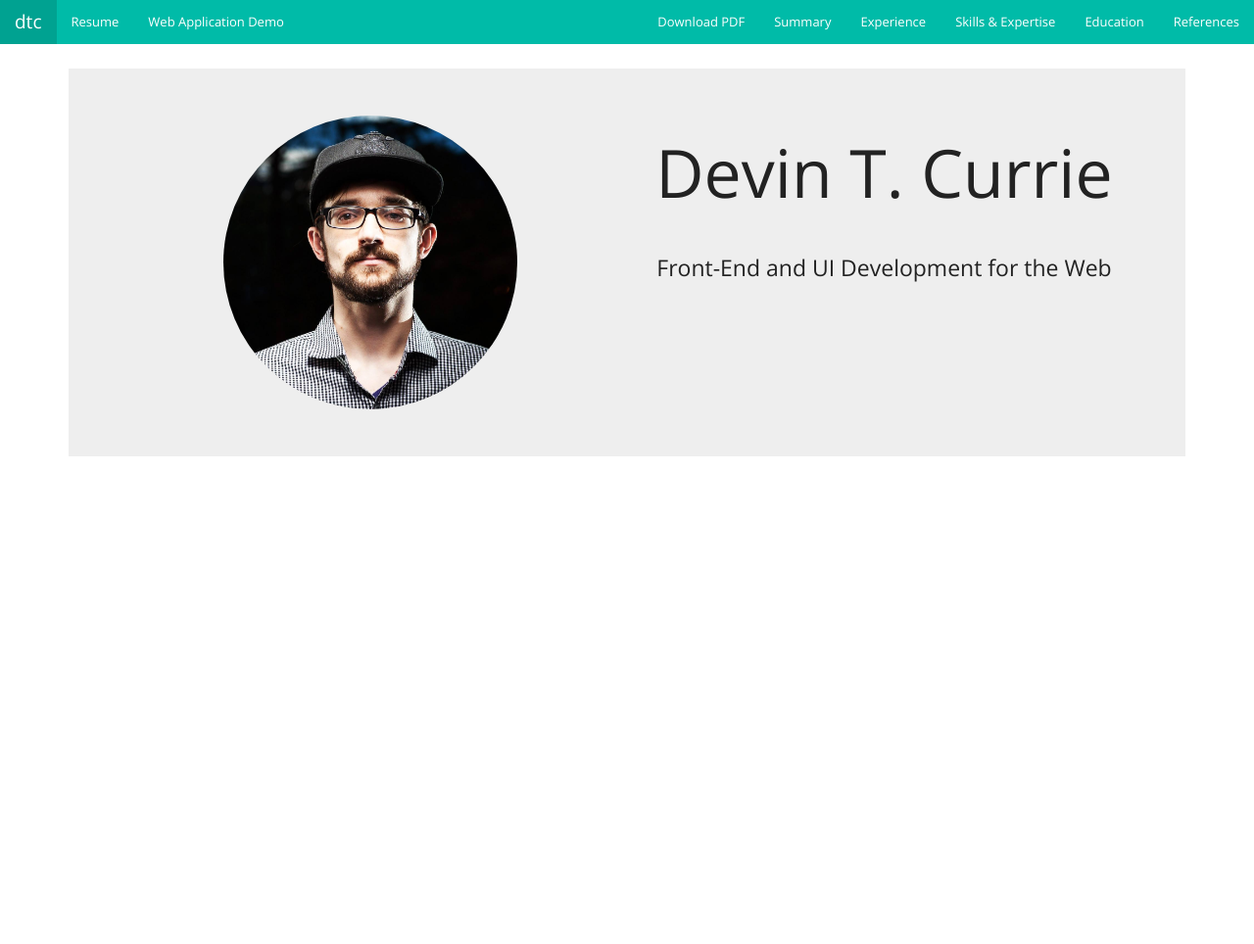
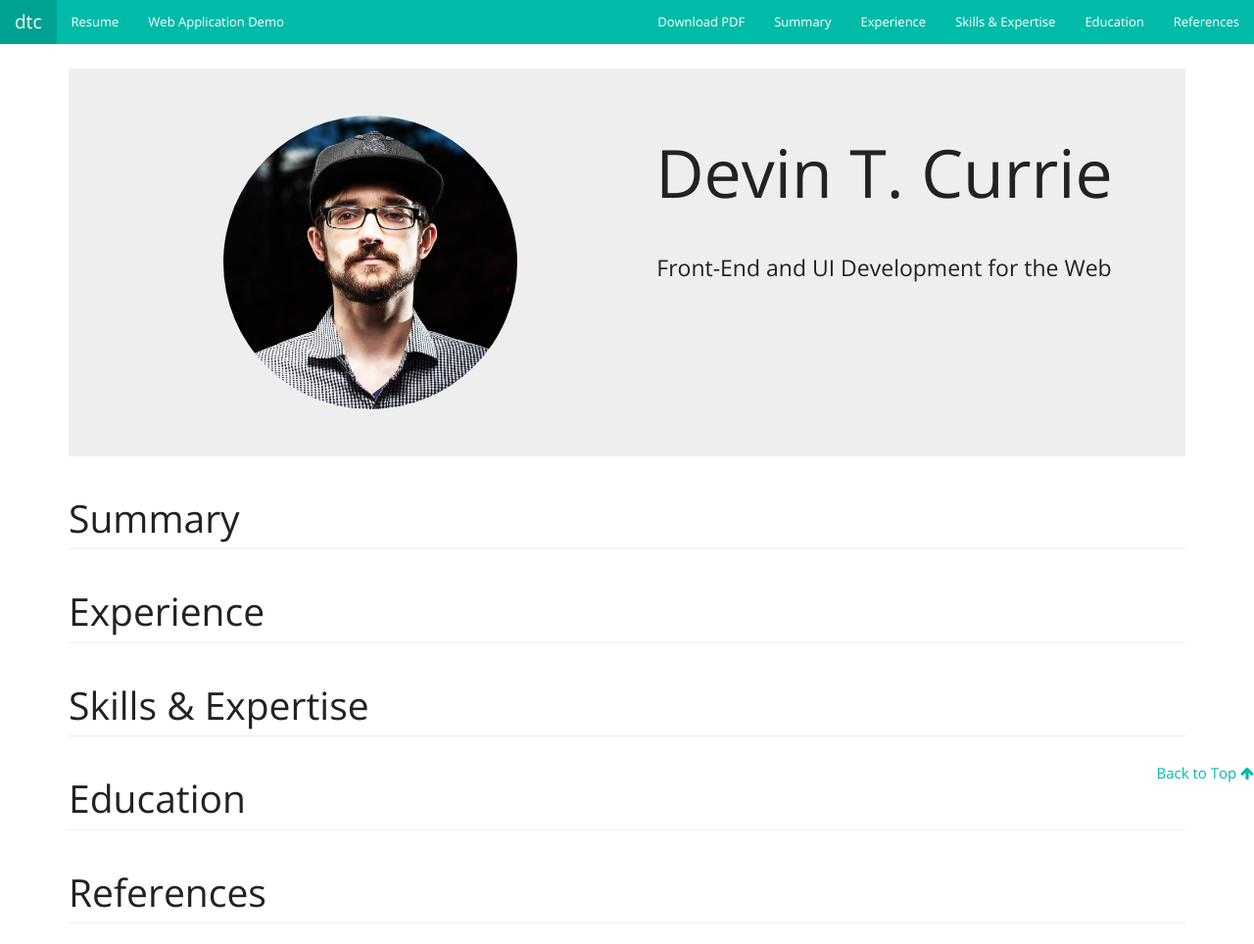
Before and after one commit to slashslashinc/dtcurrie_portfolio, a website: page public/index.html at #!/resume in a window 1280 px wide. Shown: the whole page at 98% size. Before the commit the page ends 800 px from the top, so only its background shows below. Drawn offline with nearby package versions, Linux system fonts and the light colour scheme; some packages are replaced by stand-ins of ours.

```diff
--- a/public/views/resume.html
+++ b/public/views/resume.html
@@ -17,12 +17,12 @@
         </div>
     </div>
 </div>
-<!--<h1 class="page-header">Summary</h1>-->
+<h1 class="page-header">Summary</h1>
 
-<!--<h1 class="page-header">Experience</h1>-->
+<h1 class="page-header">Experience</h1>
 
-<!--<h1 class="page-header">Skills & Expertise</h1>-->
+<h1 class="page-header">Skills & Expertise</h1>
 
-<!--<h1 class="page-header">Education</h1>-->
+<h1 class="page-header">Education</h1>
 
-<!--<h1 class="page-header">References</h1>-->
+<h1 class="page-header">References</h1>
```
